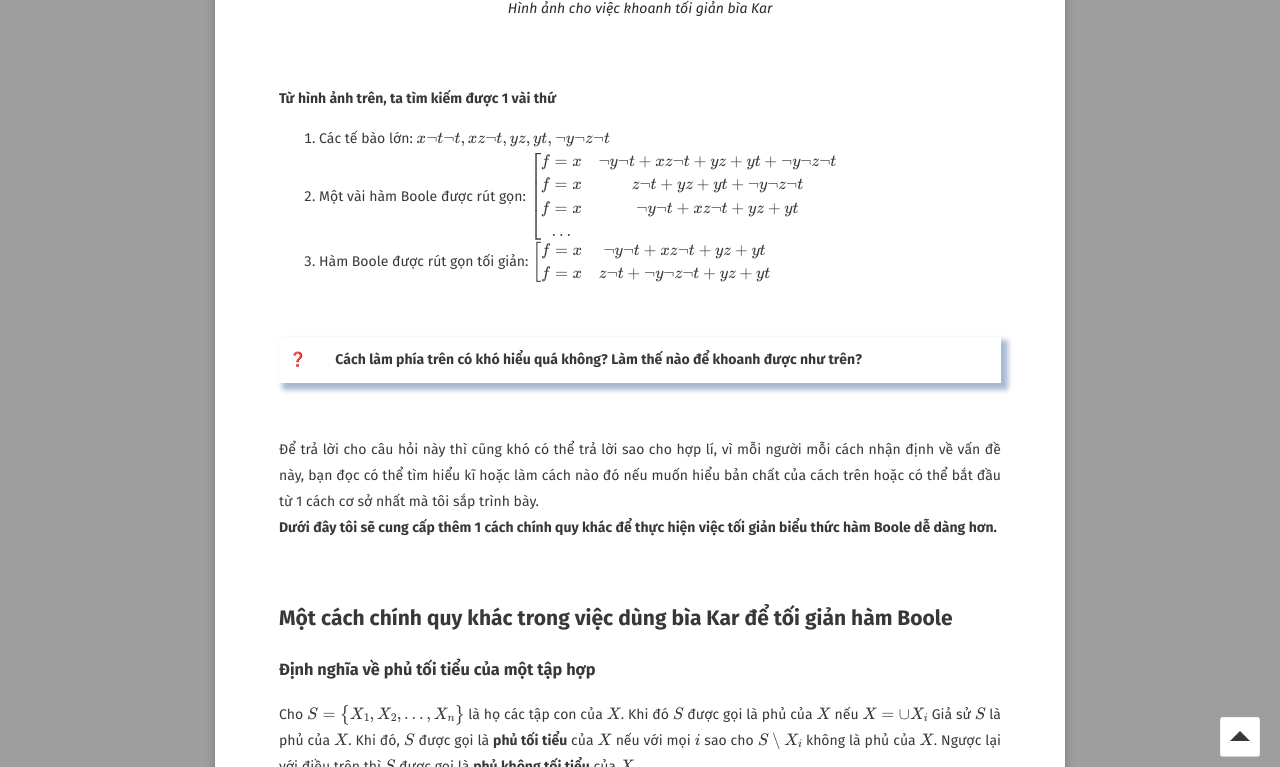
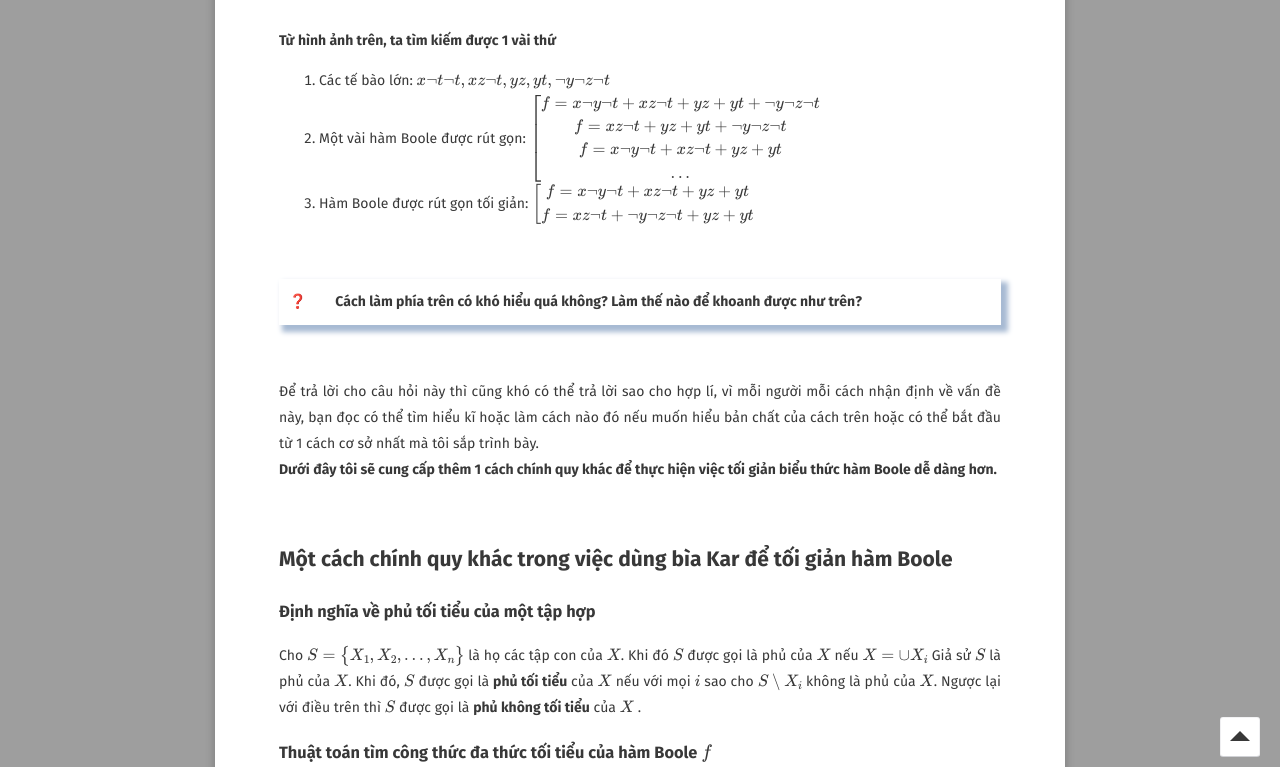
Before and after one commit to hieuhdh/deuteri, a Jekyll site: the page built from _posts/2021-10-15-[MATH]-Dai-so-Boole.md, in a window 1280 px wide and 900 px high, scrolled down 7448 px, cut to the strip 133-900 px from the top of the window. Built offline with Jekyll 4.4.1, drawn with Linux system fonts in a browser that asks for light colours; some web fonts are replaced; formulas are drawn with MathJax 3; comment, search, counter and statistics services are not loaded.

Commit message:
fix something

```diff
--- a/_posts/2021-10-15-[MATH]-Dai-so-Boole.md
+++ b/_posts/2021-10-15-[MATH]-Dai-so-Boole.md
@@ -74,9 +74,6 @@ Từ đơn là mỗi biến Boole $$x_i$$ hoặc $$\neg x_i$$ trong tập hợp
 <div>Dạng nối rời chính tắc bản chất chính là công thức biểu diễn hàm Bool <strong>thành tổng của các từ tối tiểu</strong>.</div>
 
 <h4 id="vi-du">Ví dụ</h4>
-
-textmax
-{: .notice}
 
 Xét hàm Boole với ba biến $$x,y,z$$ ta có:
 
@@ -206,8 +203,8 @@ Quay trở lại **bài toán 1**, thay vì ta xem $$x, y, z, t$$ là các biế
 <div><strong>Từ hình ảnh trên, ta tìm kiếm được 1 vài thứ </strong></div>
 
 1. Các tế bào lớn: $$x\neg t \neg t, xz \neg t, yz, yt, \neg y \neg z \neg t $$
-2. Một vài hàm Boole được rút gọn: $$\left[ \begin{array}{cc}  f = x& \neg y \neg t + xz \neg t + yz + yt + \neg y \neg z \neg t \\  f = x&z \neg t + yz + yt + \neg y \neg z \neg t \\ f = x& \neg y \neg t + xz \neg t + yz + yt \\  ... \end{array} \right.$$
-3. Hàm Boole được rút gọn tối giản: $$\left[ \begin{array}{cc}  f = x& \neg y \neg t + xz \neg t + yz + yt \\ f = x&z \neg t + \neg y \neg z \neg t + yz + yt  \end{array} \right.$$
+2. Một vài hàm Boole được rút gọn: $$\left[ \begin{array}{cc}  f = x \neg y \neg t + xz \neg t + yz + yt + \neg y \neg z \neg t \\  f = xz \neg t + yz + yt + \neg y \neg z \neg t \\ f = x \neg y \neg t + xz \neg t + yz + yt \\  ... \end{array} \right.$$
+3. Hàm Boole được rút gọn tối giản: $$\left[ \begin{array}{cc}  f = x \neg y \neg t + xz \neg t + yz + yt \\ f = xz \neg t + \neg y \neg z \neg t + yz + yt  \end{array} \right.$$
 
 <br>
 <table>
```
